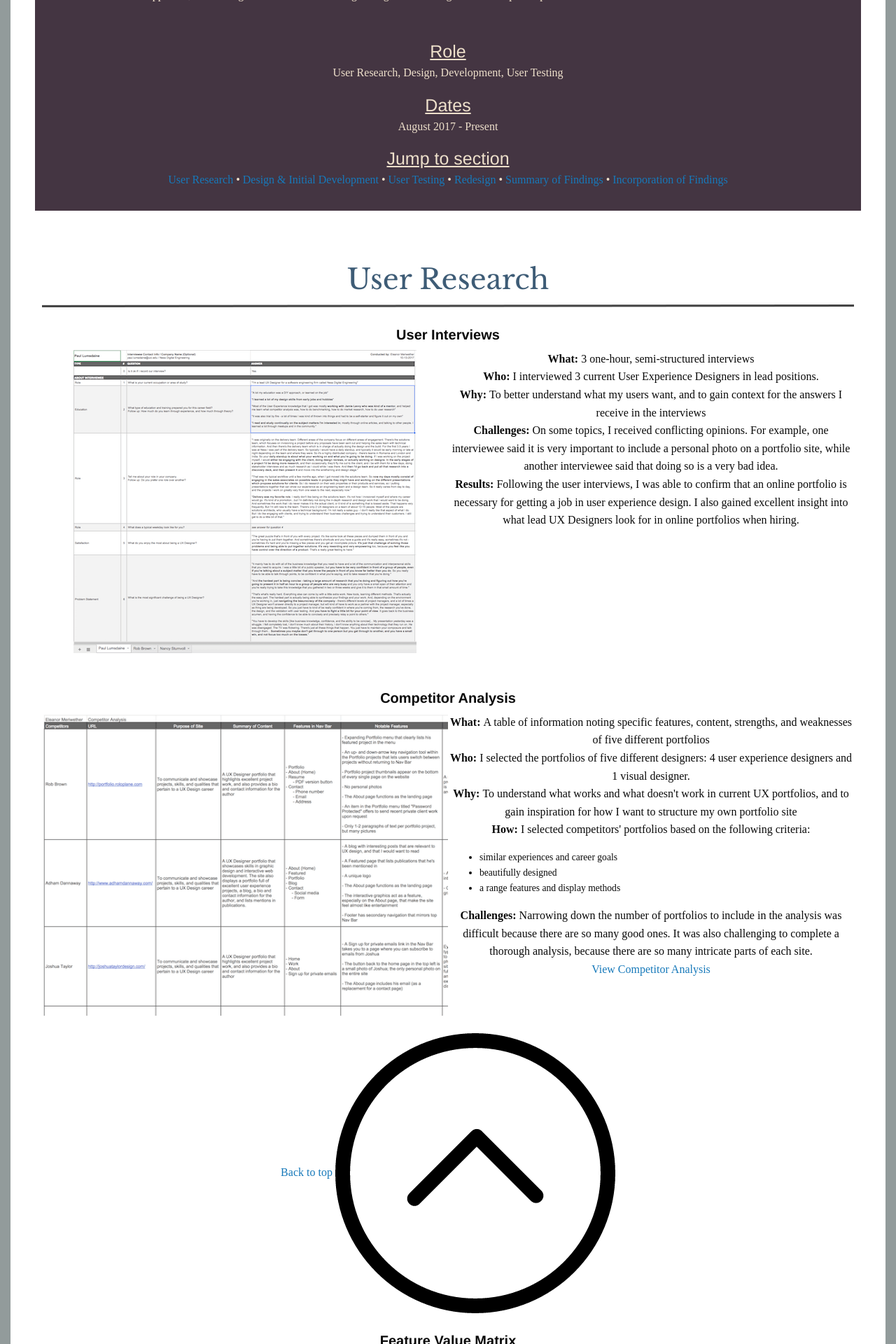
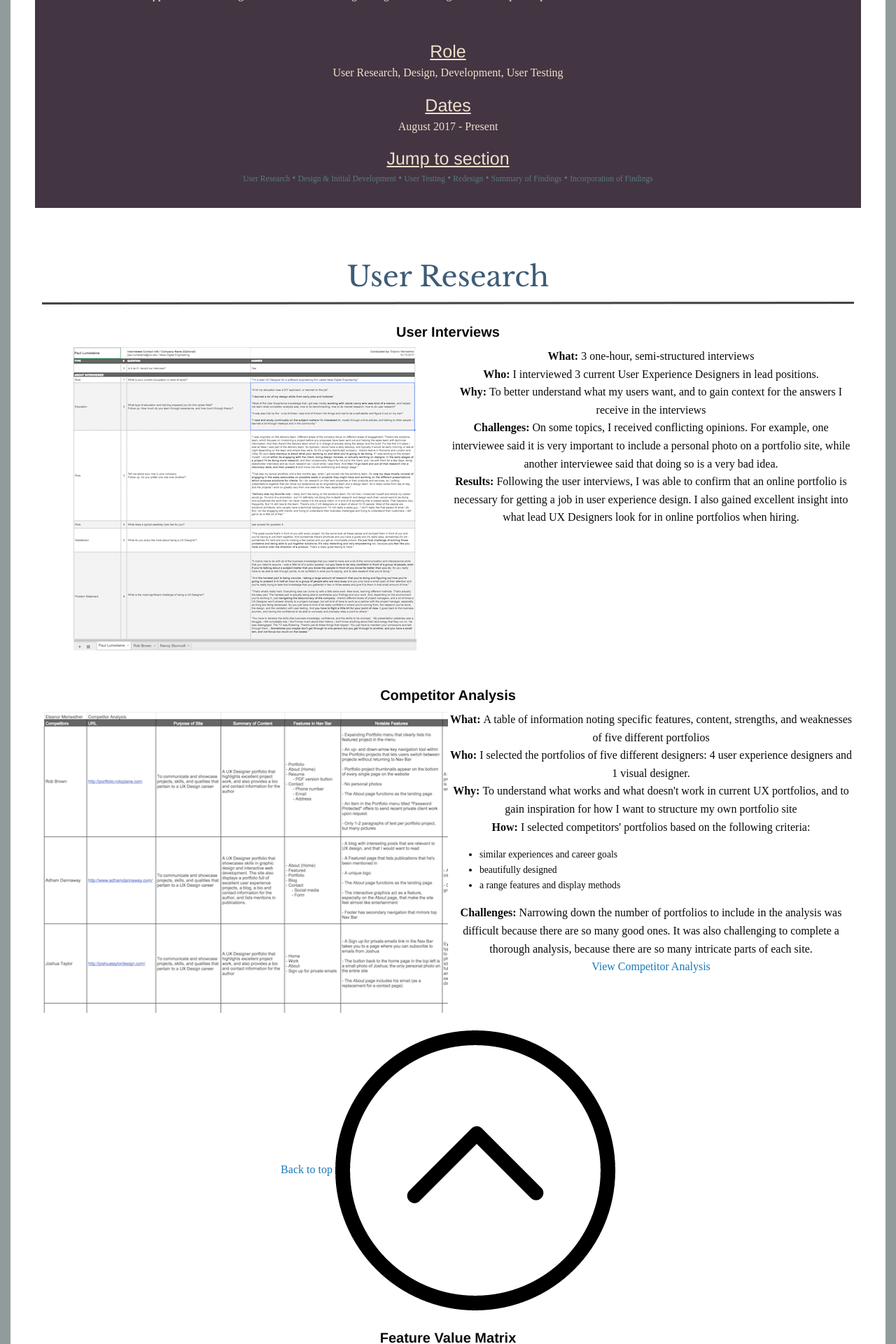
Before and after one commit to emeriwether/emeriwether.github.io, a Jekyll site: the page built from project1.html, in a window 1280 px wide. Shown: the part 1270-3190 px from the top of the page at 70% size. Built offline with Jekyll 4.4.1, drawn with Linux system fonts in a browser that asks for light colours; some web fonts are replaced.

Commit message:
ct prev com

```diff
--- a/project1.html
+++ b/project1.html
@@ -18,13 +18,13 @@ category: sub
         <div class="cell"><p>August 2017 - Present</p></div>
         <div class="cell"><h4 class="projDescH4">Jump to section</h4></div>
         <div class="cell">
-            <p id="pageLinks">
-                <a href="#userResearch">User Research</a> &bull;
-                <a href="#designDev">Design &amp; Initial Development</a> &bull;
-                <a href="#userTesting">User Testing</a> &bull;
-                <a href="#">Redesign</a> &bull;
-                <a href="#sumOfFindings">Summary of Findings</a> &bull;
-                <a href="#incorpOfFindings">Incorporation of Findings</a>
+            <p class="pageLinks">
+                <a href="#userResearch" class="pageLinks">User Research</a> &bull;
+                <a href="#designDev" class="pageLinks">Design &amp; Initial Development</a> &bull;
+                <a href="#userTesting" class="pageLinks">User Testing</a> &bull;
+                <a href="#" class="pageLinks">Redesign</a> &bull;
+                <a href="#sumOfFindings" class="pageLinks">Summary of Findings</a> &bull;
+                <a href="#incorpOfFindings" class="pageLinks">Incorporation of Findings</a>
             </p>
         </div>
 
```
